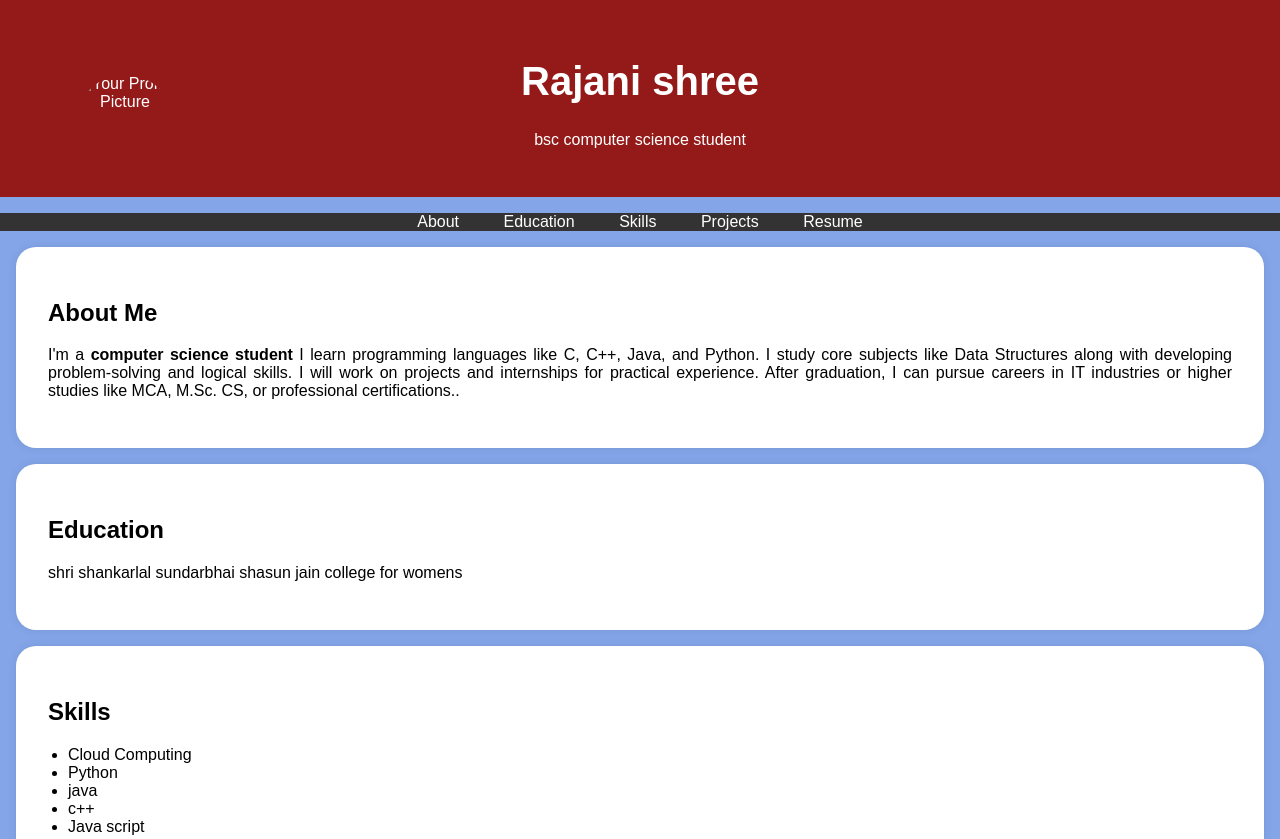
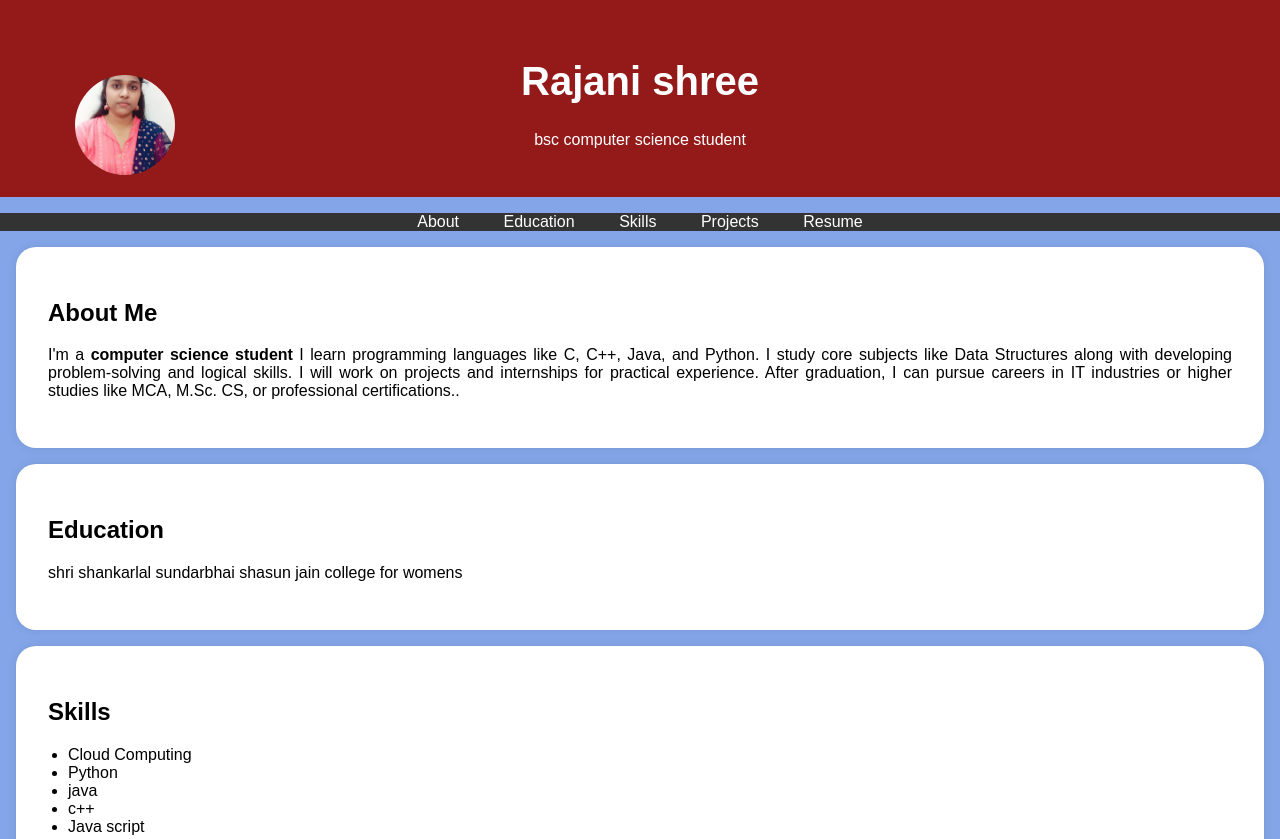
Before and after one commit to rajani28032005/Rajani, a plain HTML site: page index.html in a window 1280 px wide. Shown: the top 839 px of the page. Drawn offline with Linux system fonts and the light colour scheme.

Commit message:
Update index.html

```diff
--- a/index.html
+++ b/index.html
@@ -192,7 +192,7 @@
 
             <!-- Add your profile picture here -->
 
-            <img src="" alt="Your Profile Picture" class="profile-picture">
+            <img src="IMG-20250328-WA0006.jpg" alt="Your Profile Picture" class="profile-picture">
 
             <h1>Rajani shree</h1>
 
```
